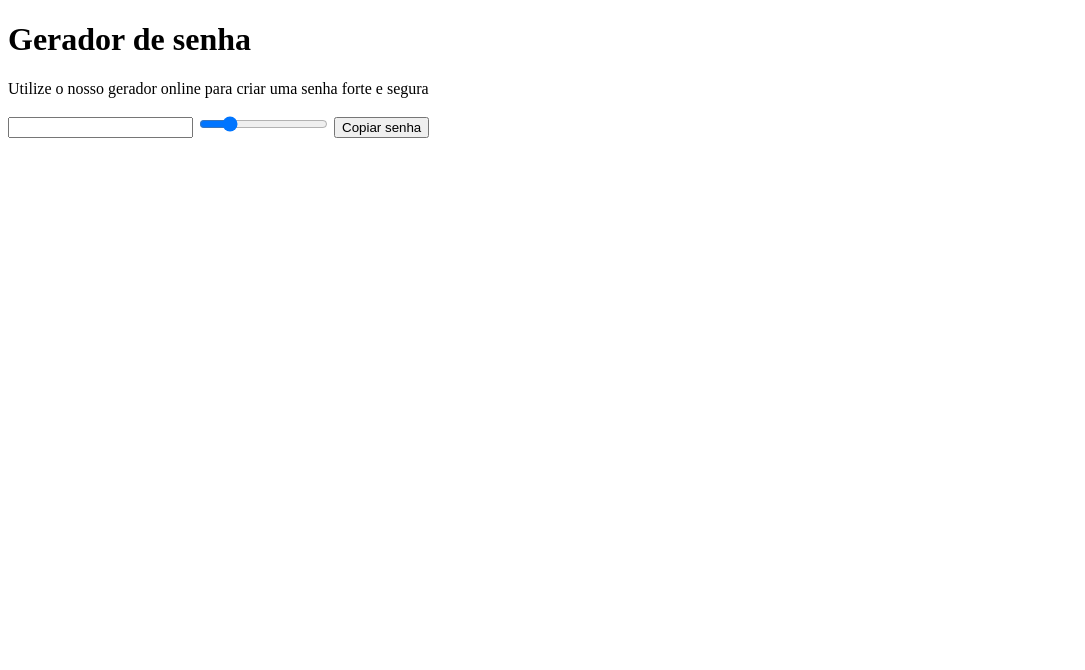
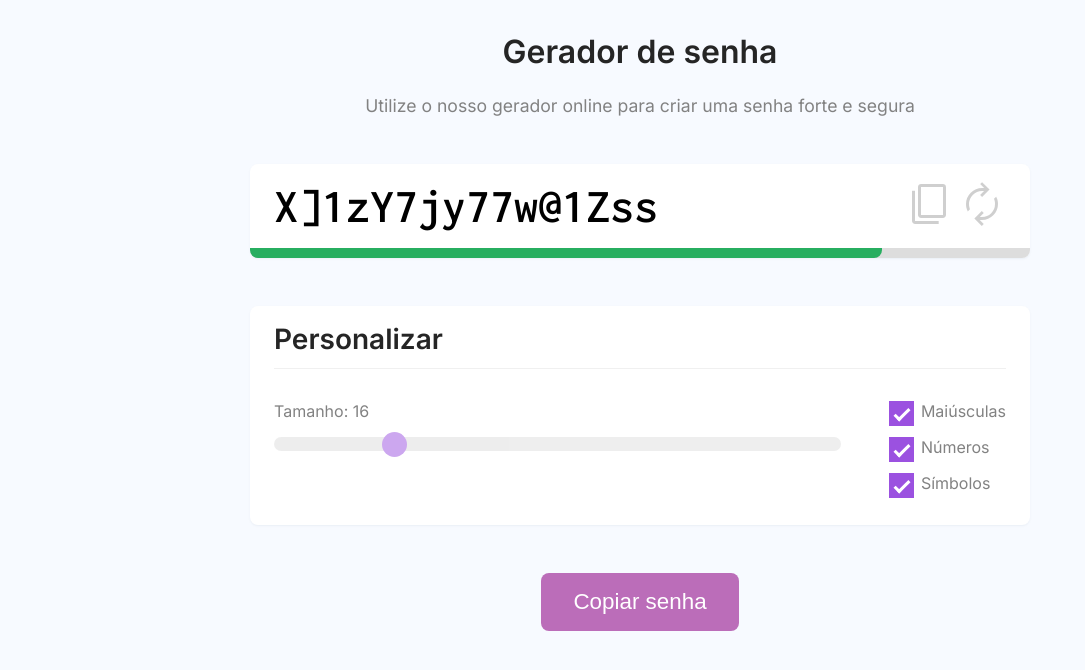
Before and after one commit to ElBigas/gerador-senha, a plain HTML site: page index.html in a window 1280 px wide. Shown: the whole page, without its empty margins (0-1085 px from the left). Drawn offline with Linux system fonts and the light colour scheme.

Commit message:
Add files via upload

```diff
--- /dev/null
+++ b/css/style.css
@@ -0,0 +1,300 @@
+/*********************** RESET ***********************/
+* {
+    box-sizing: border-box;
+    margin: 0;
+    padding: 0;
+}
+
+img {
+    max-width: 100%;
+    height: auto;
+}
+
+/*********************** COLORS ***********************/
+:root {
+    --bgLight: #f7faff;
+    --colorLight: #252525;
+    --colorLightSubT: #828282;
+}
+
+/*********************** BODY ***********************/
+body {
+    background: var(--bgLight);
+    font-family: 'Inter', sans-serif;
+    color: var(--colorLight);
+    padding: 2rem;
+}
+
+/*********************** MAIN ***********************/
+main {
+    max-width: 780px;
+    margin: 0 auto;
+}
+
+main .hero {
+    text-align: center;
+    padding-bottom: 3rem;
+}
+
+.hero .title {
+    font-size: 2rem;
+    font-weight: bold;
+    padding-bottom: 1.5rem;
+}
+
+.hero .subtitle {
+    font-size: 1.1rem;
+    color: var(--colorLightSubT);
+}
+
+/*********************** BOX ***********************/
+
+.box {
+    background: #fff;
+    box-shadow: 0 1px 2px rgba(132, 148, 165, 0.1);
+    border-radius: 8px;
+    margin-bottom: 3rem;
+}
+
+/*********************** PASSWORD ***********************/
+.password {
+    align-items: center;
+    display: flex;
+    padding: 1rem 1.5rem;
+}
+
+.password .text {
+    flex: 1;
+}
+
+.password .text input {
+    font-family: "Inconsolata", serif;
+    font-size: 3rem;
+    border: none;
+    outline: none;
+    cursor: default;
+    height: 52px;
+    width: 100%;
+    transition: 0.3s;
+    user-select: none;
+}
+
+.password .text input.font-sm {
+    font-size: 2rem;
+}
+
+.password .text input.font-xs {
+    font-size: 1.5rem;
+}
+
+.password .text input.font-xxs {
+    font-size: 1rem;
+}
+
+.password .actions button {
+    background-color: transparent;
+    border: none;
+    cursor: pointer;
+    opacity: 0.4;
+    transition: opacity 0.3s ease-in-out;
+}
+
+.password .actions button:hover {
+    opacity: 1;
+}
+
+/*********************** SECURITY BAR ***********************/
+.security-indicator {
+    height: 10px;
+    background-color: #ddd;
+    border-radius: 0px 0px 8px 8px;
+}
+
+.security-indicator .bar {
+    height: 10px;
+    border-radius: 0px 0px 8px 8px;
+
+    transition: 0.3s;
+}
+
+.security-indicator .bar.completed {
+    border-top-right-radius: 0;
+}
+
+.security-indicator .bar.critical {
+    background-color: #eb5757;
+}
+
+.security-indicator .bar.warning {
+    background-color: #f2c94c;
+}
+
+.security-indicator .bar.safe {
+    background-color: #27ae60;
+}
+
+/*********************** CUSTOMIZE ***********************/
+.customize {
+    padding: 1rem 1.5rem;
+}
+
+.customize .title {
+    border-bottom: 1px solid #f0f0f0;
+    font-weight: bold;
+    font-size: 1.75rem;
+    margin-bottom: 2rem;
+    padding-bottom: 0.75rem;
+}
+
+.customize .actions {
+    display: flex;
+    gap: 3rem;
+    color: #828282;
+}
+
+.customize .password-lenght {
+    flex: 1;
+}
+
+.customize .password-lenght .slider {
+    appearance: none;
+    height: 0.9rem;
+    background: #ddd;
+    outline: none;
+    border-radius: 8px;
+    width: 100%;
+    opacity: 0.5;
+    transition: opacity 0.3s ease-in-out;
+    margin-top: 1rem;
+}
+
+.customize .password-lenght .slider:hover {
+    opacity: 1;
+}
+
+.customize .password-lenght .slider::-webkit-slider-thumb {
+    appearance: none;
+    height: 25px;
+    width: 25px;
+    border-radius: 25px;
+    background: #9b51e0;
+    cursor: pointer;
+}
+
+.checkbox-container {
+    display: block;
+    position: relative;
+    padding-left: 2rem;
+    margin-bottom: 1rem;
+    cursor: pointer;
+    user-select: none;
+}
+
+.checkbox-container input {
+    display: none;
+}
+
+.checkbox-container .checkmark {
+    position: absolute;
+    top: 0;
+    left: 0;
+    height: 25px;
+    width: 25px;
+    background-color: #ddd;
+    transition: 0.3s;
+}
+
+.checkbox-container:hover input~.checkmark {
+    background-color: #ccc;
+}
+
+.checkbox-container input:checked~.checkmark {
+    background-color: #9b51e0;
+}
+
+.checkbox-container .checkmark::after {
+    content: "";
+    display: none;
+    position: absolute;
+    top: 4px;
+    left: 9px;
+    height: 13px;
+    width: 5px;
+    border: solid #fff;
+    border-width: 0 3px 3px 0;
+    transform: rotate(45deg);
+}
+
+.checkbox-container input:checked~.checkmark::after {
+    display: block;
+}
+
+/*********************** SUBMIT ***********************/
+.submit {
+    text-align: center;
+}
+
+.submit button {
+    background-color: #bb6db9;
+    font-size: 1.4rem;
+    color: #fff;
+    border: none;
+    cursor: pointer;
+    border-radius: 8px;
+    padding: 1rem 2rem;
+    transition: 0.3s;
+}
+
+.submit button:hover {
+    background-color: #9b51e0;
+}
+
+/*********************** ALERT ***********************/
+
+.alert-box {
+    display: none;
+    margin-bottom: 3rem;
+    width: 10rem;
+    position: fixed;
+    right: 10px;
+    top: 10px;
+    background-color: #37c978;
+    color: #fff;
+    border-radius: 8px;
+    user-select: none;
+}
+
+.alert {
+    padding: 20px;
+    color: white;
+    border-radius: 8px;
+    user-select: none;
+}
+
+/*********************** RESPONSIVE ***********************/
+
+@media only screen and (max-width: 480px) {
+    .password {
+        padding: 1rem;
+    }
+
+    .password .text input {
+        font-size: 1.5rem;
+    }
+
+    .password .text input.font-sm {
+        font-size: 1.2rem;
+    }
+
+    .password .text input.font-xs {
+        font-size: 1rem;
+    }
+
+    .password .text input.font-xxs {
+        font-size: 1rem;
+    }
+
+    .password .actions img {
+        width: 1.4rem;
+    }
+}
--- a/index.html
+++ b/index.html
@@ -5,22 +5,81 @@
     <meta charset="UTF-8">
     <meta http-equiv="X-UA-Compatible" content="IE=edge">
     <meta name="viewport" content="width=device-width, initial-scale=1.0">
-    <title>Document</title>
+
+    <!-- FONTS -->
+    <link rel="preconnect" href="https://fonts.googleapis.com" />
+    <link rel="preconnect" href="https://fonts.gstatic.com" crossorigin />
+    <link href="https://fonts.googleapis.com/css2?family=Inconsolata:wght@600&family=Inter:wght@400;600&display=swap"
+        rel="stylesheet" />
+
+    <title>Gerador de senha</title>
+    <link rel="stylesheet" href="css/style.css">
 </head>
 
 <body>
 
-    <h1>Gerador de senha</h1>
+    <main>
+        <section class="hero">
+            <h1 class="title">Gerador de senha</h1>
 
-    <p>Utilize o nosso gerador online para criar uma senha forte e segura</p>
+            <p class="subtitle">Utilize o nosso gerador online para criar uma senha forte e segura</p>
+        </section>
 
-    <input type="text" name="password" id="password" />
+        <section class="box">
+            <div class="password">
+                <div class="text">
+                    <input type="text" name="password" id="password" readonly/>
+                </div>
+                <div class="actions">
+                    <button id="copy"><img src="img/copy.svg" alt=""></button>
+                    <button id="renew"><img src="img/renew.svg" alt=""></button>
+                </div>
+            </div>
+            <div class="security-indicator">
+                <div id="security-indicator-bar" class="bar" style="width: 90%;"></div>
+            </div>
 
-    <input type="range" name="password-lenght" id="password-lenght" value="16" max="64" min="4" />
+        </section>
 
-    <button id="copy">Copiar senha</button>
+        <section class="box customize">
+            <h3 class="title">Personalizar</h3>
+            <div class="actions">
+                <div class="password-lenght">
+                    <p>Tamanho: <span id="password-lenght-text">16</span></p>
+                    <input class="slider" type="range" name="password-lenght" id="password-lenght" value="16" max="64"
+                        min="4" />
+                </div>
+                <div class="config">
+                    <label class="checkbox-container">
+                        <span class="text">Maiúsculas</span>
+                        <input type="checkbox" id="uppercase-check" checked></input>
+                        <span class="checkmark"></span>
+                    </label>
+                    <label class="checkbox-container">
+                        <span class="text">Números</span>
+                        <input type="checkbox" id="number-check" checked></input>
+                        <span class="checkmark"></span>
+                    </label><label class="checkbox-container">
+                        <span class="text">Símbolos</span>
+                        <input type="checkbox" id="symbol-check" checked></input>
+                        <span class="checkmark"></span>
+                    </label>
+                </div>
+            </div>
+        </section>
 
-    <script src="main.js"></script>
+        <div class="submit">
+            <button id="copy">Copiar senha</button>
+        </div>
+
+        <section class="alert-box">
+            <div class="alert">
+                <p>Senha copiada!</p>
+            </div>
+        </section>
+
+        <script src="main.js"></script>
+    </main>
 
 </body>
 
--- a/main.js
+++ b/main.js
@@ -1,8 +1,39 @@
 const inputPassword = document.querySelector('#password')
+const passwordLenghtText = document.querySelector('#password-lenght-text')
+const alertEl = document.querySelector('.alert-box')
+const upperCaseCheckEl = document.querySelector('#uppercase-check')
+const numbersCheckEl = document.querySelector('#number-check')
+const symbolCheckEl = document.querySelector('#symbol-check');
+const securityIndicatorBar = document.querySelector('#security-indicator-bar');
+
 let passwordLenght = 16
 
+/* *** GENERATE PASSWORD ***
+*
+* Função principal, ela quem gera a senha e chama a função de 'calculateQuality' e 'calculateFontSize'
+*
+*/
+
 function generatePassword() {
-    const chars = 'abcdefghjkmnpqrstuvwxyzABCDEFGHJKLMNPQRSTUVWXYZ123456789?!@&*()[]'
+    let chars = 'abcdefghjkmnpqrstuvwxyz'
+
+    const upperCase = 'ABCDEFGHJKLMNPQRSTUVWXYZ'
+
+    const numbers = '123456789'
+
+    const symbol = '?!@&*()[]'
+
+    if (upperCaseCheckEl.checked) {
+        chars += upperCase
+    }
+
+    if (numbersCheckEl.checked) {
+        chars += numbers
+    }
+
+    if (symbolCheckEl.checked) {
+        chars += symbol
+    }
 
     let password = ''
 
@@ -12,6 +43,10 @@ function generatePassword() {
     }
 
     inputPassword.value = password;
+    passwordLenghtText.textContent = passwordLenght
+
+    calculateQuality()
+    calculateFontSize()
 }
 
 const passwordLenghtEl = document.querySelector('#password-lenght')
@@ -21,9 +56,91 @@ passwordLenghtEl.addEventListener('input', () => {
     generatePassword()
 })
 
+/* *** Calcula a qualidade *** */
+
+function calculateQuality() {
+
+
+    const percent = Math.round(
+        (passwordLenght / 64) * 25 +
+        (upperCaseCheckEl.checked ? 15 : 0) +
+        (numbersCheckEl.checked ? 25 : 0) +
+        (symbolCheckEl.checked ? 35 : 0)
+    )
+
+    securityIndicatorBar.style.width = `${percent}%`
+
+    if (percent > 60) {
+        securityIndicatorBar.classList.add('safe')
+        securityIndicatorBar.classList.remove('warning')
+        securityIndicatorBar.classList.remove('critical')
+    } else if (percent > 40) {
+        securityIndicatorBar.classList.remove('safe')
+        securityIndicatorBar.classList.add('warning')
+        securityIndicatorBar.classList.remove('critical')
+    } else {
+        securityIndicatorBar.classList.remove('safe')
+        securityIndicatorBar.classList.remove('warning')
+        securityIndicatorBar.classList.add('critical')
+    }
+}
+
+/* *** Calcula o tamanho *** */
+
+function calculateFontSize() {
+    if (passwordLenght > 45) {
+        inputPassword.classList.add('font-xxs')
+        inputPassword.classList.remove('font-xs')
+        inputPassword.classList.remove('font-sm')
+
+    } else if (passwordLenght > 32) {
+        inputPassword.classList.remove('font-xxs')
+        inputPassword.classList.add('font-xs')
+        inputPassword.classList.remove('font-sm')
+
+    } else if (passwordLenght > 22) {
+        inputPassword.classList.remove('font-xxs')
+        inputPassword.classList.remove('font-xs')
+        inputPassword.classList.add('font-sm')
+    } else {
+        inputPassword.classList.remove('font-xxs')
+        inputPassword.classList.remove('font-xs')
+        inputPassword.classList.remove('font-sm')
+    }
+}
+
+/* *** Botão Copy *** */
+
+let isClickable = true;
+
 function copy() {
     navigator.clipboard.writeText(inputPassword.value)
+
+    if (isClickable) {
+        alertEl.style.display = "block";
+        isClickable = false;
+
+        setTimeout(() => {
+            alertEl.style.display = "none";
+            isClickable = true;
+        }, 3000);
+    }
 }
 
-const copyBtn = document.querySelector('#copy')
-copyBtn.addEventListener('click', copy)
+const copyBtn = document.querySelectorAll('#copy')
+
+copyBtn.forEach(e => {
+    e.addEventListener('click', copy)
+});
+
+/* *** Botão Renew *** */
+
+const renew = document.querySelector('#renew')
+
+renew.addEventListener('click', generatePassword)
+
+generatePassword()
+
+upperCaseCheckEl.addEventListener('click', generatePassword)
+numbersCheckEl.addEventListener('click', generatePassword)
+symbolCheckEl.addEventListener('click', generatePassword)
```
Also changed, not shown: img/copy.svg (added), img/renew.svg (added).
